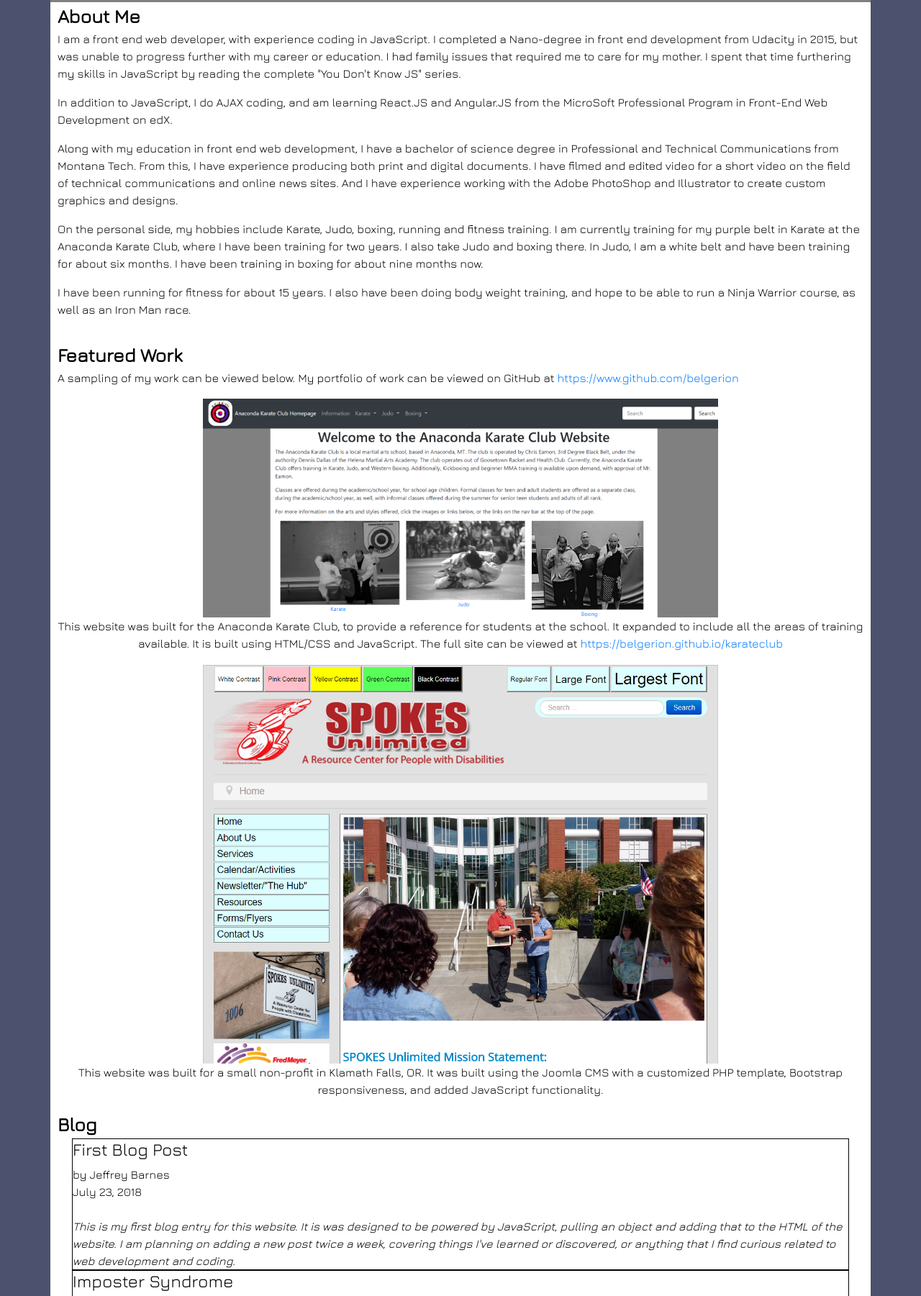
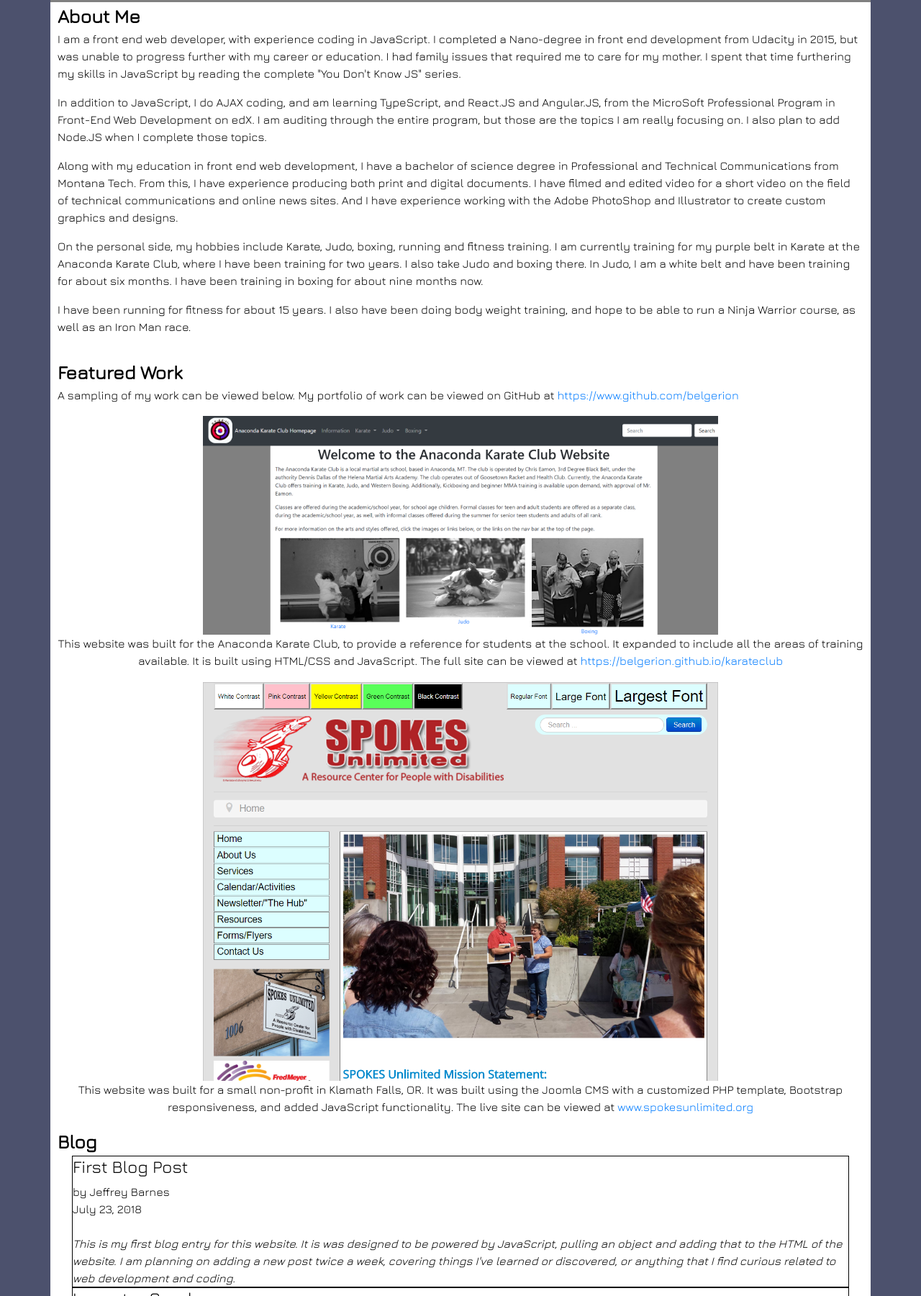
Before and after one commit to belgerion/portfolio, a plain HTML site: page index.html in a window 1280 px wide. Shown: the part 119-1920 px from the top of the page at 72% size. Drawn offline with nearby package versions, Linux system fonts and the light colour scheme.

Commit message:
added some new info

```diff
--- a/index.html
+++ b/index.html
@@ -33,7 +33,7 @@
 		<div class='row'>
 			<article id='about'></article><span class='articleTitle'>About Me</span>
 				<p>I am a front end web developer, with experience coding in JavaScript. I completed a Nano-degree in front end development from Udacity in 2015, but was unable to progress further with my career or education. I had family issues that required me to care for my mother. I spent that time furthering my skills in JavaScript by reading the complete "You Don't Know JS" series.</p>
-				<p>In addition to JavaScript, I do AJAX coding, and am learning React.JS and Angular.JS from the MicroSoft Professional Program in Front-End Web Development on edX.</p>
+				<p>In addition to JavaScript, I do AJAX coding, and am learning TypeScript, and React.JS and Angular.JS, from the MicroSoft Professional Program in Front-End Web Development on edX. I am auditing through the entire program, but those are the topics I am really focusing on. I also plan to add Node.JS when I complete those topics.</p>
 				<p>Along with my education in front end web development, I have a bachelor of science degree in Professional and Technical Communications from Montana Tech. From this, I have experience producing both print and digital documents. I have filmed and edited video for a short video on the field of technical communications and online news sites. And I have experience working with the Adobe PhotoShop and Illustrator to create custom graphics and designs.</p>
 				<p>On the personal side, my hobbies include Karate, Judo, boxing, running and fitness training. I am currently training for my purple belt in Karate at the Anaconda Karate Club, where I have  been training for two years. I also take Judo and boxing there. In Judo, I am a white belt and have been training for about six months. I have been training in boxing for about nine months now.</p>
 				<p>I have been running for fitness for about 15 years. I also have been doing body weight training, and hope to be able to run a Ninja Warrior course, as well as an Iron Man race.</p>
@@ -55,7 +55,7 @@
 					<div class='col-lg-2 col-xl-2'></div>
 					<div class='centerText'>
 						<img src='./img/spokesunlimited_ss.png' alt='Image of the Spokes Unlimited website' class='col-lg-8 col-xl-8'/>
-						<p>This website was built for a small non-profit in Klamath Falls, OR. It was built using the Joomla CMS with a customized PHP template, Bootstrap responsiveness, and added JavaScript functionality.</p>
+						<p>This website was built for a small non-profit in Klamath Falls, OR. It was built using the Joomla CMS with a customized PHP template, Bootstrap responsiveness, and added JavaScript functionality. The live site can be viewed at <a href='http://www.spokesunlimited.org'>www.spokesunlimited.org</a></p>
 					</div>
 					<div class='col-lg-2 col-xl-2'></div>
 				</div>
```
